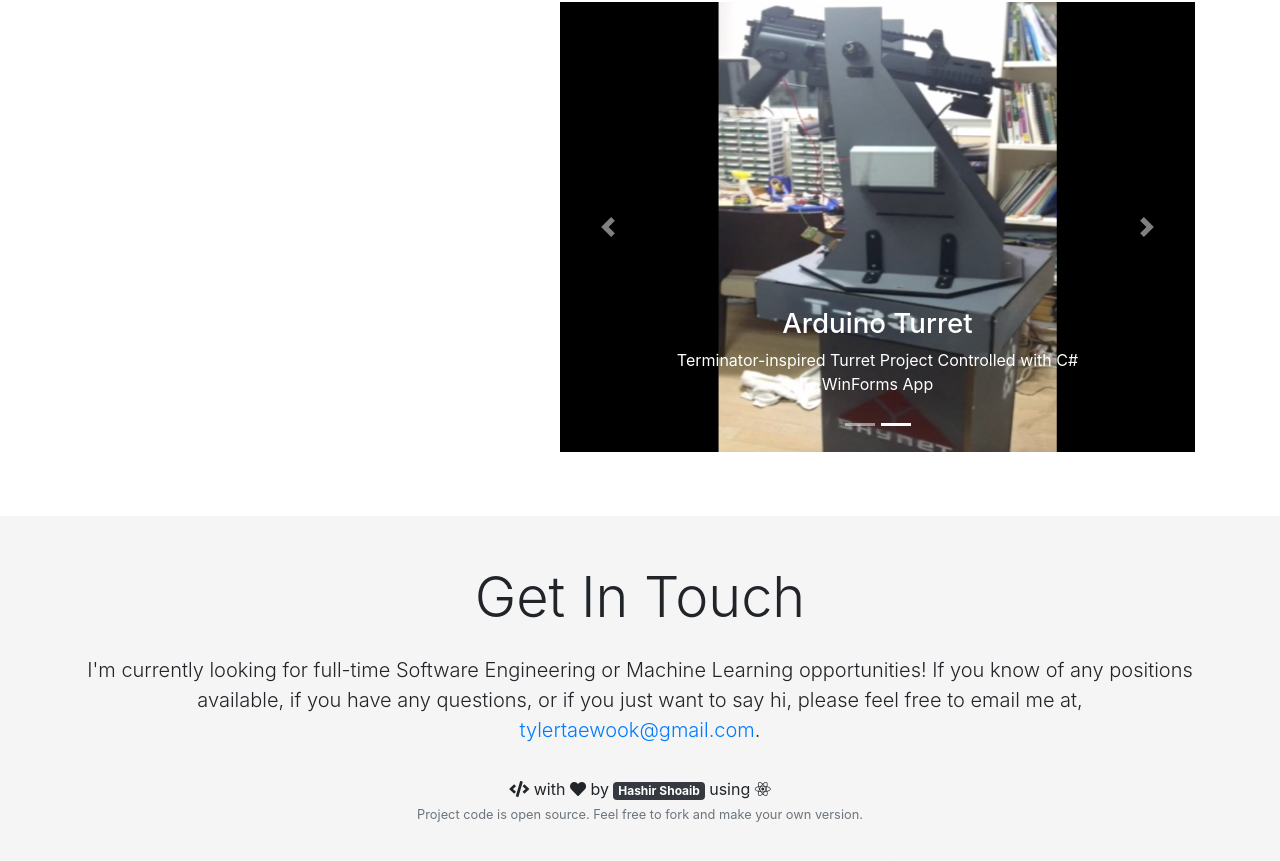
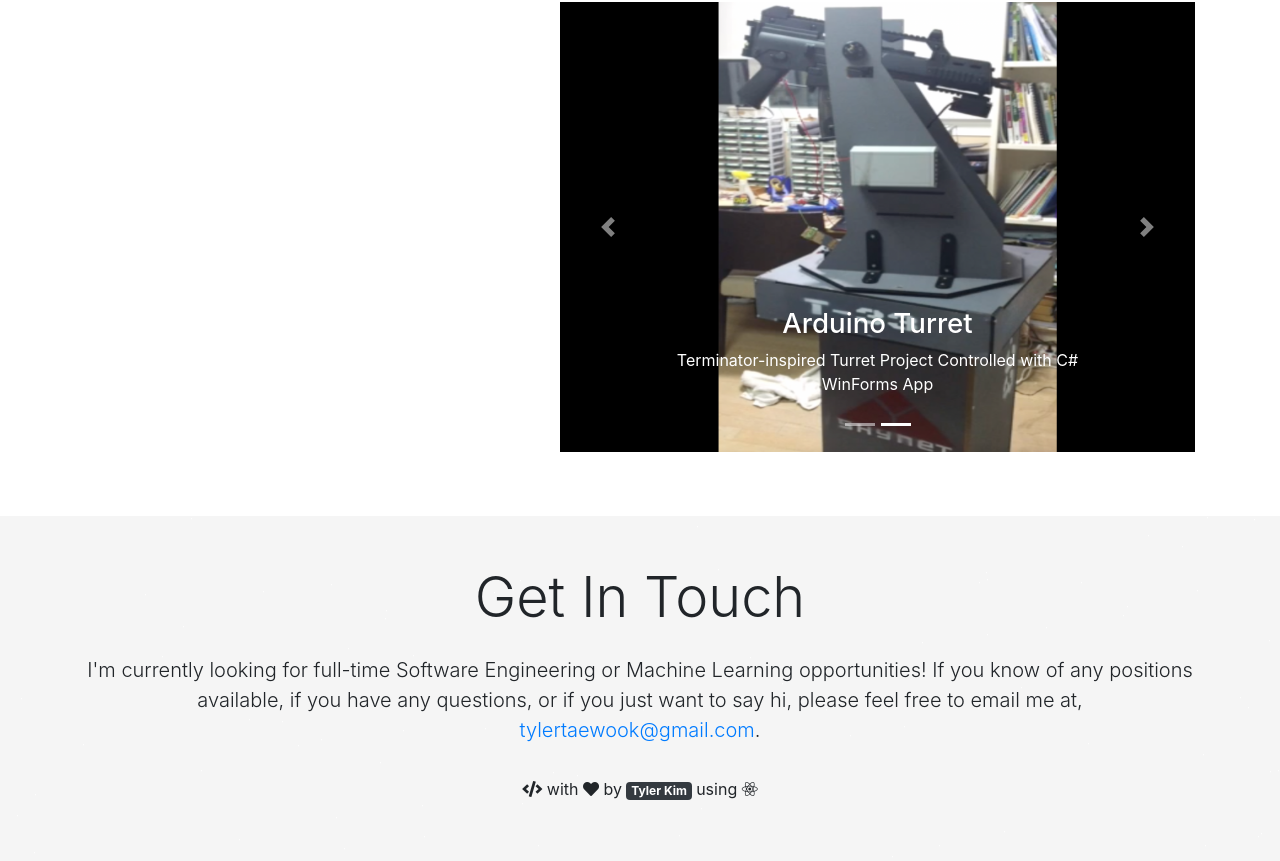
Before and after one commit to hashirshoaeb/home, a React (Create React App) app: page / in a window 1280 px wide. Shown: the part 3275-4136 px from the top of the page. Built offline with nearby package versions, Linux system fonts and the light colour scheme; no server answers.

Commit message:
Update Footer.jsx

```diff
--- a/src/components/Footer.jsx
+++ b/src/components/Footer.jsx
@@ -12,16 +12,15 @@ const Footer = (props) => {
         <a
           className="badge badge-dark"
           rel="noopener"
-          href="https://github.com/hashirshoaeb"
+          href="https://github.com/tylertaewook"
           aria-label="My GitHub"
         >
-          Hashir Shoaib
+          Tyler Kim
         </a>{" "}
         using <i className="fab fa-react" />
         <p>
           <small className="text-muted">
-            Project code is open source. Feel free to fork and make your own
-            version.
+
           </small>
         </p>
       </Container>
```
